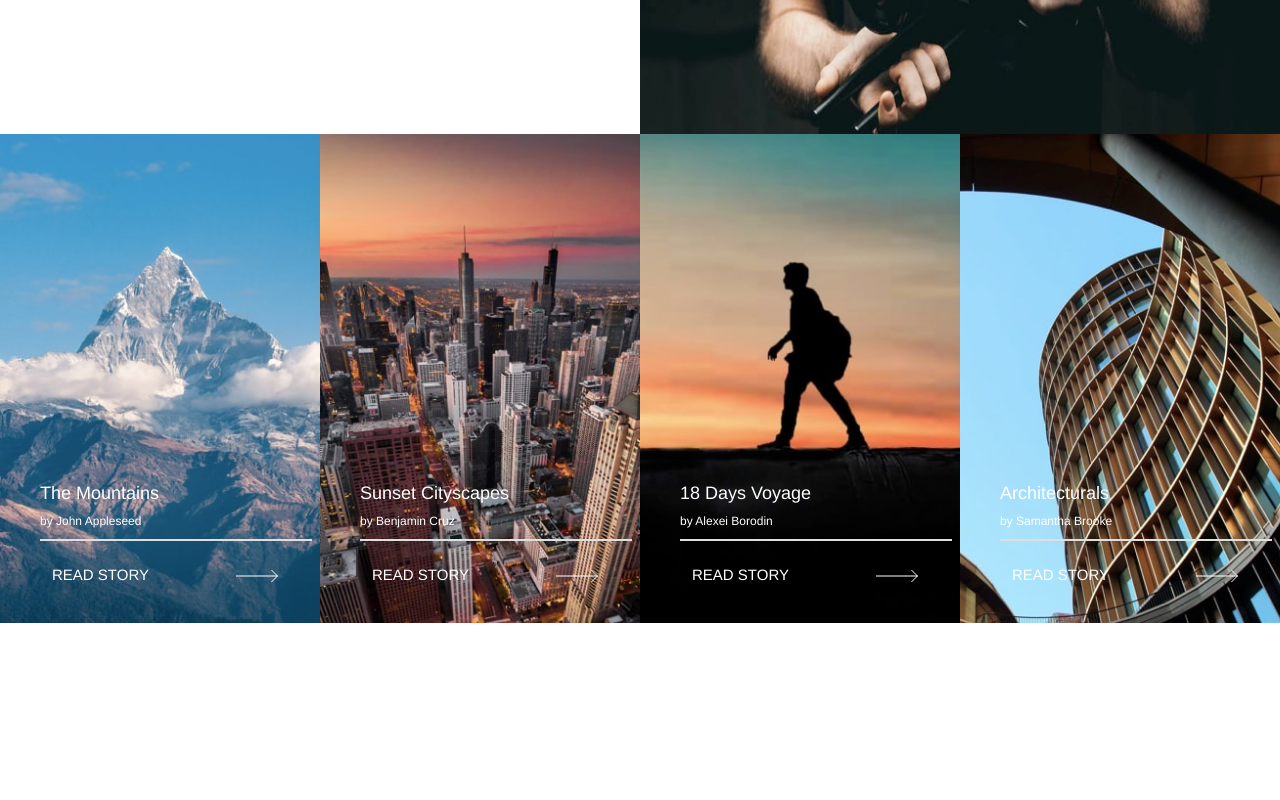
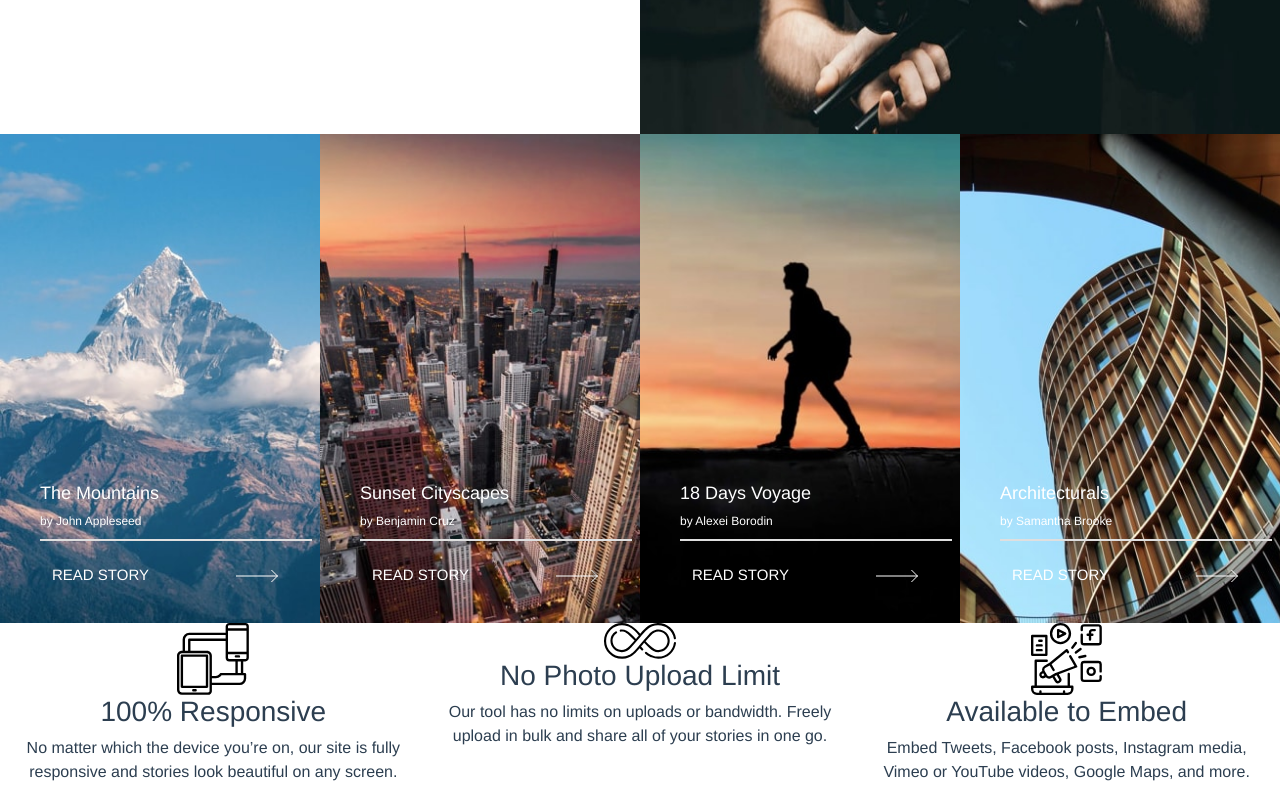
Before and after one commit to clf94-dev/photosnap-vue, a Vue app: page / in a window 1280 px wide. Shown: the part 1879-2679 px from the top of the page. Before the commit the page ends 2502 px from the top, so only its background shows below. Built offline with nearby package versions, Linux system fonts and the light colour scheme.

Commit message:
added struct FeaturesHome comp

```diff
--- a/src/components/FeaturesHome.vue
+++ b/src/components/FeaturesHome.vue
@@ -1,13 +1,44 @@
 <template>
 
-    <div>
-
-    </div>
+    <b-container fluid>
+        <b-row class="feat-cont">
+            <b-col class="feat-card" xs="12"  sm="4" md="4" lg="4" v-for="data of featuresdata" v-bind:key="data.title">
+<img :src="data.src" :alt="data.imgAlt"/>
+        <h3>{{data.title}}</h3>
+        <p>{{data.text}}</p>
+            </b-col>
+        </b-row>
+    </b-container>
 </template>
 
 <script>
     export default {
-        name: 'FeaturesHome'
+        name: 'FeaturesHome',
+        data(){
+            return{
+                featuresdata:[
+                    {
+                        title: "100% Responsive",
+                        text:"No matter which the device you’re on, our site is fully responsive and stories look beautiful on any screen.",
+                        src: require("../assets/images/features/desktop/responsive.svg"),
+                        imgAlt:"100% Responsive"
+                    },
+                    {
+                        title: "No Photo Upload Limit",
+                        text:"Our tool has no limits on uploads or bandwidth. Freely upload in bulk and share all of your stories in one go.",
+                        src: require("../assets/images/features/desktop/no-limit.svg"),
+                        imgAlt:"No Photo Upload Limit"
+                    },
+                    {
+                        title: "Available to Embed",
+                        text:"Embed Tweets, Facebook posts, Instagram media, Vimeo or YouTube videos, Google Maps, and more.",
+                        src: require("../assets/images/features/desktop/embed.svg"),
+                        imgAlt:"Available to Embed"
+                    },
+
+                ]
+            }
+        }
     }
 </script>
 
```
